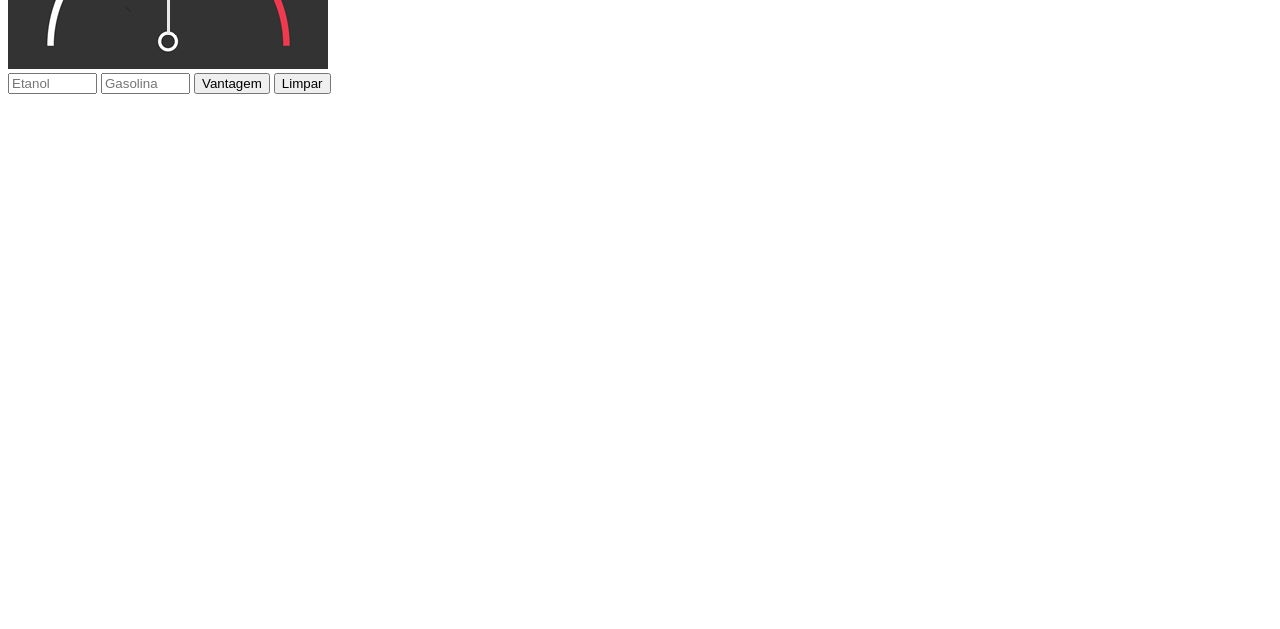
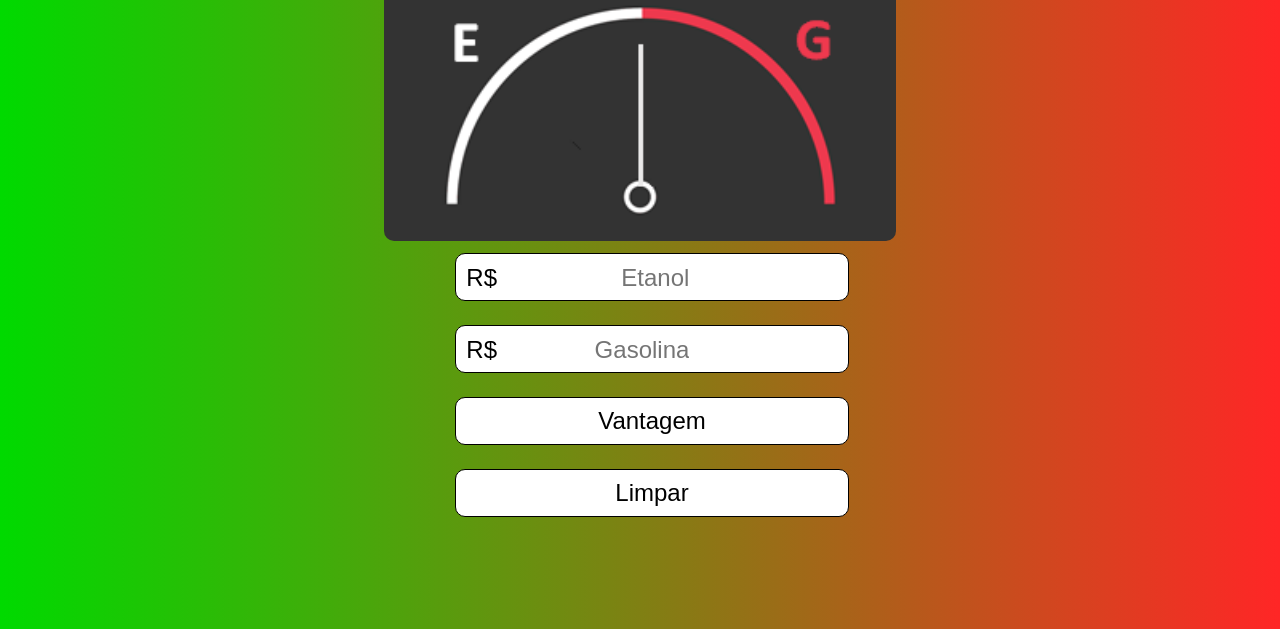
Before and after one commit to humbertofs/AppFlex, a plain HTML site: page index.html in a window 1280 px wide. Shown: the part 171-800 px from the top of the page. Drawn offline with Linux system fonts and the light colour scheme; a web font is replaced by a local one.

Commit message:
Atualização do css

```diff
--- a/index.html
+++ b/index.html
@@ -3,17 +3,28 @@
 <head>
     <meta charset="UTF-8">
     <meta name="viewport" content="width=device-width, initial-scale=1.0">
+    <link rel="stylesheet" href="style.css">
+    <link rel="preconnect" href="https://fonts.googleapis.com">
+    <link rel="preconnect" href="https://fonts.gstatic.com" crossorigin>
+    <link href="https://fonts.googleapis.com/css2?family=Sono&display=swap" rel="stylesheet">
     <title>Calculadora Flex</title>
 </head>
 <body>
     <h1>JS - Aula 5: Calculadora Flex</h1>
     <img src="neutro.png" alt="Contador de vantagem em posição neutro." id="status">
-    <form name="frmFlex">
-        <input type="text" placeholder="Etanol" size="8" name="txtEtanol">
-        <input type="text" placeholder="Gasolina" size="8" name="txtGasolina">
-        <input type="button" value="Vantagem" onclick="calcular()">
-        <input type="reset" value="Limpar" onclick="resetar()">
-    </form>
+        <form class="form" name="frmFlex">
+            <label class="labelPlace">R$
+                <input class="inputValue" type="text" placeholder="Etanol" name="txtEtanol">
+            </label>
+            <label class="labelPlace">R$
+                <input class="inputValue" type="text" placeholder="Gasolina" name="txtGasolina">
+            </label>
+            <input class="inputButton" type="button" value="Vantagem" onclick="calcular()">
+            <input class="inputButton" type="reset" value="Limpar" onclick="resetar()">
+        </form>
 <script src="calcflex.js"></script>
 </body>
+<!-- <footer>
+    <article>Desenvolvido por: Humberto de França Santos a partir do projeto original do professor José de Assis.</article>
+</footer> -->
 </html>
--- /dev/null
+++ b/style.css
@@ -0,0 +1,76 @@
+* {
+    box-sizing: border-box;
+    padding: 0;
+    border: 0;
+    margin: 0;
+    font-family: sans-serif;
+}
+
+body {
+    display: flex;
+    flex-direction: column;
+    align-items: center;
+    justify-content: center;
+    background: linear-gradient(90deg, rgb(0, 218, 0), rgb(255, 38, 38));
+    font-family: "crossorigin";
+    width: 100%;
+    min-height: 100vh;
+}
+
+h1 {
+    font-size: 300%;
+}
+
+img {
+    width: 40%;
+    border-radius: 10px;
+}
+
+form {
+    /* box-sizing: border-box; */
+    display: flex;
+    flex-direction: column;
+}
+
+.labelPlace {
+    border: 1px solid #000;
+    padding: 8px 10px;
+    margin: 0.5em;
+    height: 3rem;
+    width: 100%;
+    font-size: 1.5rem;
+    background-color: #fff;
+    border-radius: 10px;
+}
+
+.inputValue {
+    border: none;
+    outline: none;
+    height: 2rem;
+    width: 50%;
+    font-size: 1.5rem;
+    text-align: right;
+}
+
+.inputButton {
+    border: 1px solid #000;
+    padding: 8px 10px;
+    margin: 0.5em;
+    height: 3rem;
+    width: 100%;
+    font-size: 1.5rem;
+    background-color: #fff;
+    border-radius: 10px;
+}
+
+.inputButton:hover{
+    scale: 1.1;
+    transition: 2s;
+    border: 3px solid rgb(255, 38, 38);
+}
+
+.inputButton:focus {
+    scale: 1.1;
+    transition: 2s;
+    border: 3px solid rgb(255, 38, 38);
+}
```
